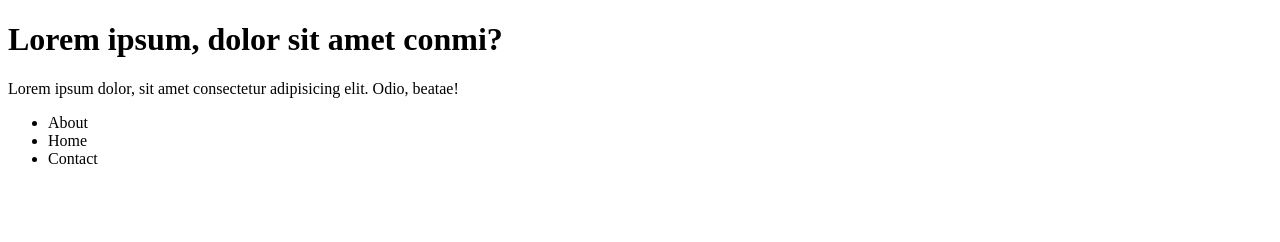
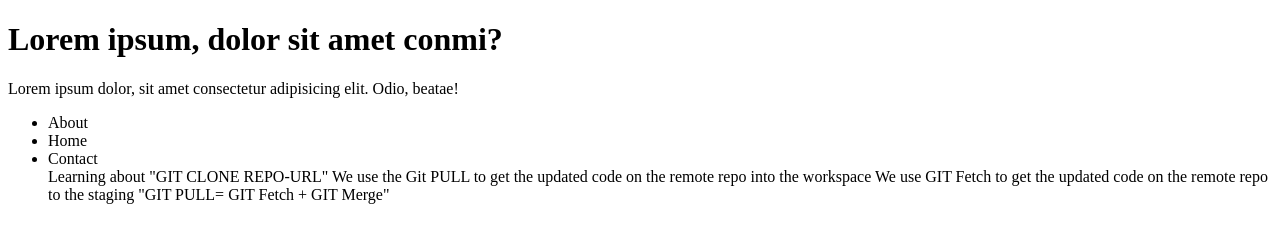
Before and after one commit to SaiCharanReddyPuligari/learning-git, a plain HTML site: page index.html in a window 1280 px wide. Drawn offline with Linux system fonts and the light colour scheme.

Commit message:
git clone

```diff
--- a/index.html
+++ b/index.html
@@ -12,6 +12,10 @@
         <li>About</li>
         <li>Home</li>
         <li>Contact</li>
+        Learning about "GIT CLONE REPO-URL"
+        We use the Git PULL to get the updated code on the remote repo into the workspace
+        We use GIT Fetch to get the updated code on the remote repo to the staging <area shape="" coords="" href="" alt="">
+       "GIT PULL= GIT Fetch + GIT Merge"
     </ul>
 </body>
 </html>
```
